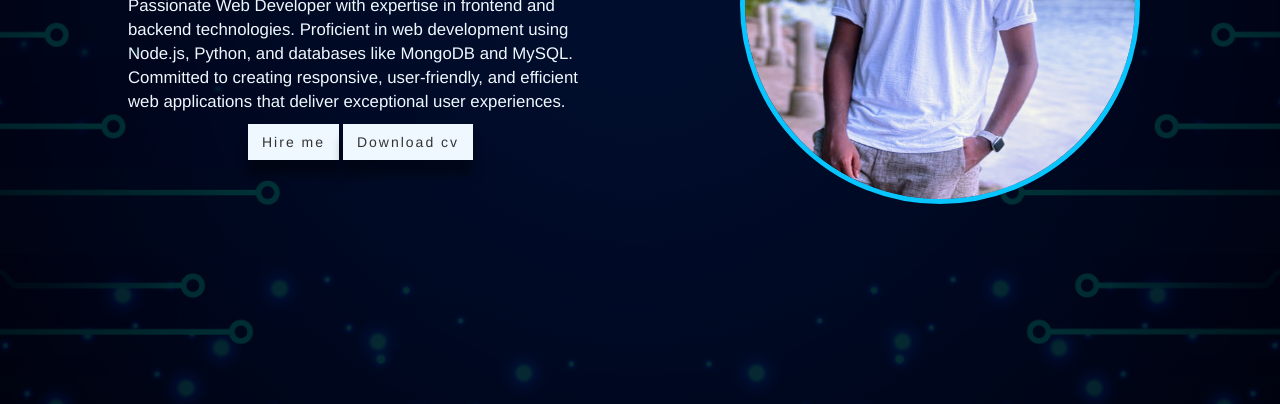
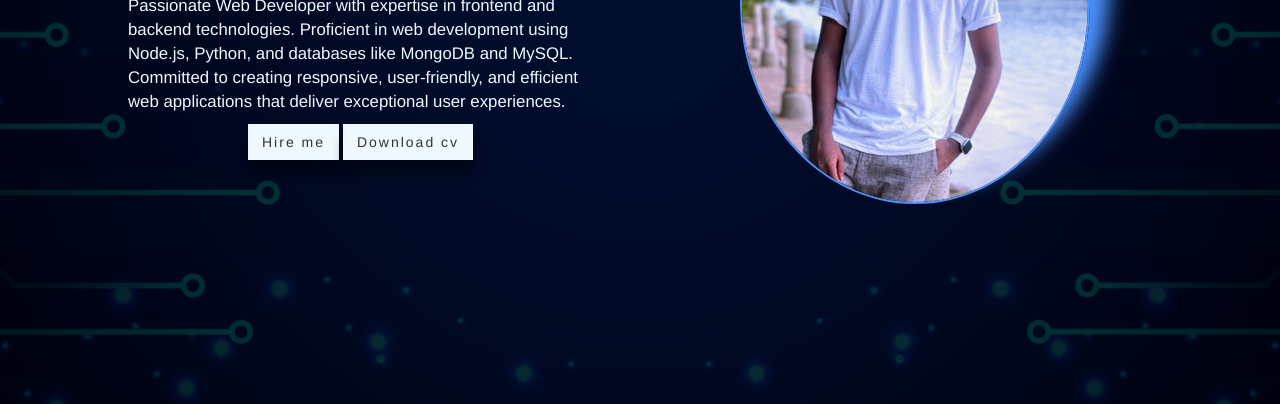
Before and after one commit to umar-sheik-8610/umar-sheik-8610.github.io, a plain HTML site: page index.html in a window 1280 px wide. Shown: the part 396-800 px from the top of the page. Drawn offline with nearby package versions, Linux system fonts and the light colour scheme; a web font is replaced by a local one.

Commit message:
Update portfolio.css

```diff
--- a/portfolio.css
+++ b/portfolio.css
@@ -174,8 +174,9 @@ button:hover{
 }
 
 .img {
-    width: 400px;
-    height: 400px;
-    border-radius: 50%;
-    border: 5px solid rgb(8, 197, 255);
+  width: 350px;
+  height: 400px;
+  border-radius: 75%;
+  border: 2px solid rgb(75, 147, 255);
+  box-shadow: 20px -20px 20px rgb(75, 147, 255);
 }
```
